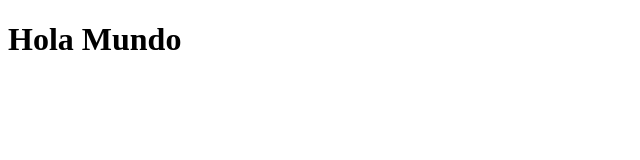
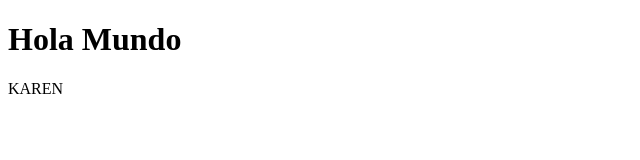
Before and after one commit to karenmanzur/proyecto-desarrollo-web, a plain HTML site: page index.html in a window 1280 px wide. Shown: the full height of the page, 0-640 px from the left. Drawn offline with Linux system fonts and the light colour scheme.

```diff
--- a/index.html
+++ b/index.html
@@ -6,6 +6,6 @@
 	</head>
 	<body>
 		<h1>Hola Mundo</h1>
-
+		<p>KAREN</p>
 	</body>
 </html>
```
Also changed, not shown: activebox.com/css/estilo.css (added), activebox.com/index.html (added).
